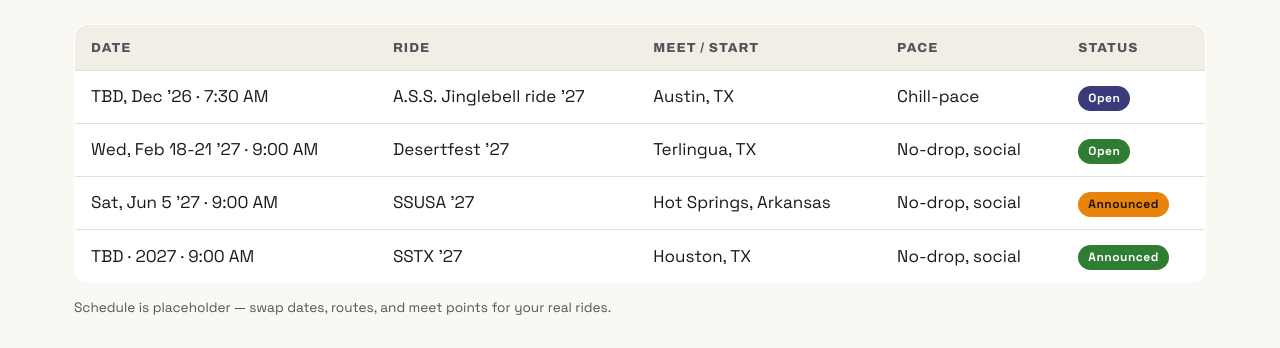
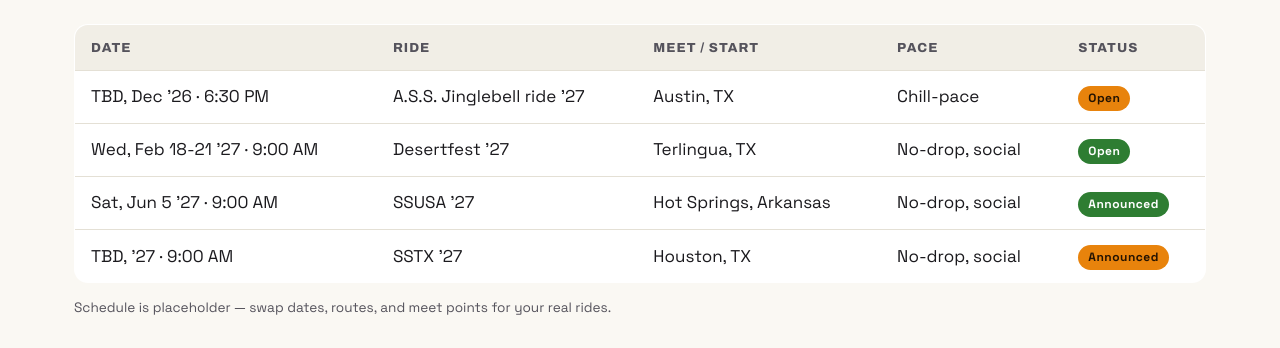
Before and after one commit to singlespeedbug/singlespeeed, a website: page web/rides/index.html in a window 1280 px wide. Shown: the part 425-773 px from the top of the page. Drawn offline with Linux system fonts and the light colour scheme; no server answers.

Commit message:
rides
rides

```diff
--- a/web/rides/index.html
+++ b/web/rides/index.html
@@ -51,10 +51,10 @@
         <tr><th>Date</th><th>Ride</th><th>Meet / Start</th><th>Pace</th><th>Status</th></tr>
       </thead>
       <tbody>
-        <tr><td>TBD, Dec '26 · 7:30 AM</td><td>A.S.S. Jinglebell ride '27</td><td>Austin, TX</td><td>Chill-pace</td><td><span class="badge badge-wait">Open</span></td></tr>
+        <tr><td>TBD, Dec '26 · 6:30 PM</td><td>A.S.S. Jinglebell ride '27</td><td>Austin, TX</td><td>Chill-pace</td><td><span class="badge badge-soon">Open</span></td></tr>
         <tr><td>Wed, Feb 18-21 '27 · 9:00 AM</td><td>Desertfest '27</td><td>Terlingua, TX</td><td>No-drop, social</td><td><span class="badge badge-on">Open</span></td></tr>
-        <tr><td>Sat, Jun 5 '27 · 9:00 AM</td><td>SSUSA '27</td><td>Hot Springs, Arkansas</td><td>No-drop, social</td><td><span class="badge badge-soon">Announced</span></td></tr>
-        <tr><td>TBD · 2027 · 9:00 AM</td><td>SSTX '27</td><td>Houston, TX</td><td>No-drop, social</td><td><span class="badge badge-on">Announced</span></td></tr>
+        <tr><td>Sat, Jun 5 '27 · 9:00 AM</td><td>SSUSA '27</td><td>Hot Springs, Arkansas</td><td>No-drop, social</td><td><span class="badge badge-on">Announced</span></td></tr>
+        <tr><td>TBD, '27 · 9:00 AM</td><td>SSTX '27</td><td>Houston, TX</td><td>No-drop, social</td><td><span class="badge badge-soon">Announced</span></td></tr>
       </tbody>
     </table>
   </div>
```
